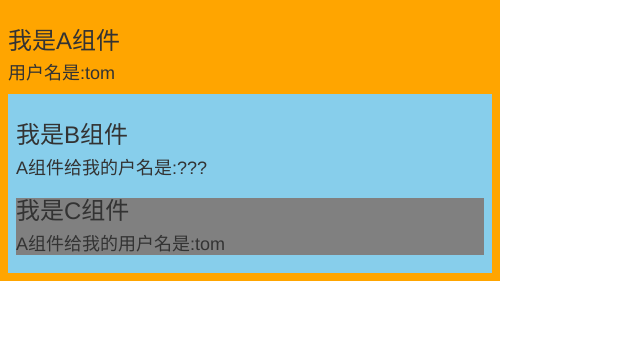
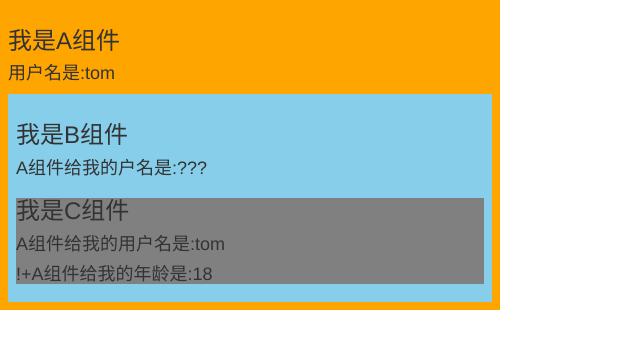
Before and after one commit to sven713/react_extension, a React (Create React App) app: page / in a window 1280 px wide. Shown: the top 348 px of the page, without its empty margins (0-640 px from the left). Built offline with nearby package versions, Linux system fonts and the light colour scheme.

Commit message:
contex传多个值

```diff
--- a/src/components/5_Contex/index.jsx
+++ b/src/components/5_Contex/index.jsx
@@ -8,14 +8,17 @@ const {Provider} = MyContext
 
 export default class A extends Component {
   state={
-    name:'tom'
+    name:'tom',
+    age:'18'
   }
   render() {
+    const {name, age} = this.state
     return (
       <div className='parent'>
         <h3>我是A组件</h3>
         <h4>用户名是:{this.state.name}</h4>
-        <Provider value={this.state.name}>
+        {/* todo: 直接传state?  !!!可以*/}
+        <Provider value={{name, age}}>
           <B></B>
         </Provider>
       </div>
@@ -46,7 +49,8 @@ class C extends Component {
     return (
       <div className='grand'>
         <h3>我是C组件</h3>
-        <h4>A组件给我的用户名是:{this.context}</h4>
+        <h4>A组件给我的用户名是:{this.context.name}</h4>
+        <h4>!+A组件给我的年龄是:{this.context.age}</h4>
       </div>
     )
   }
```
